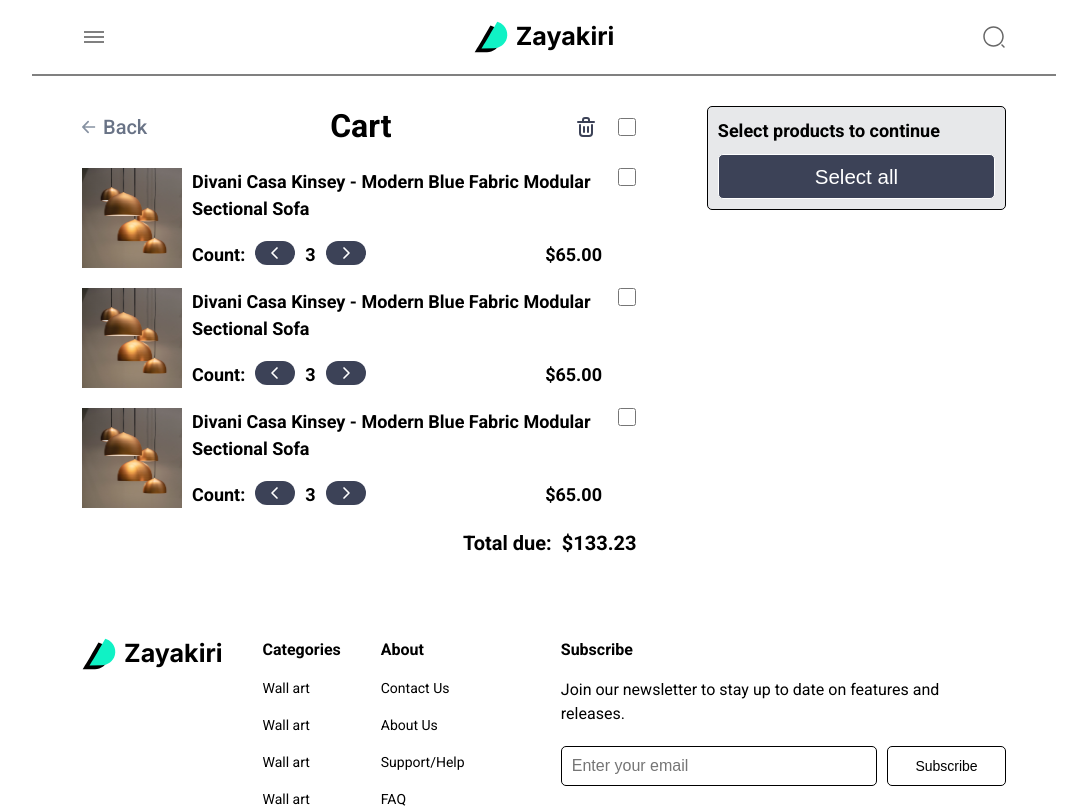
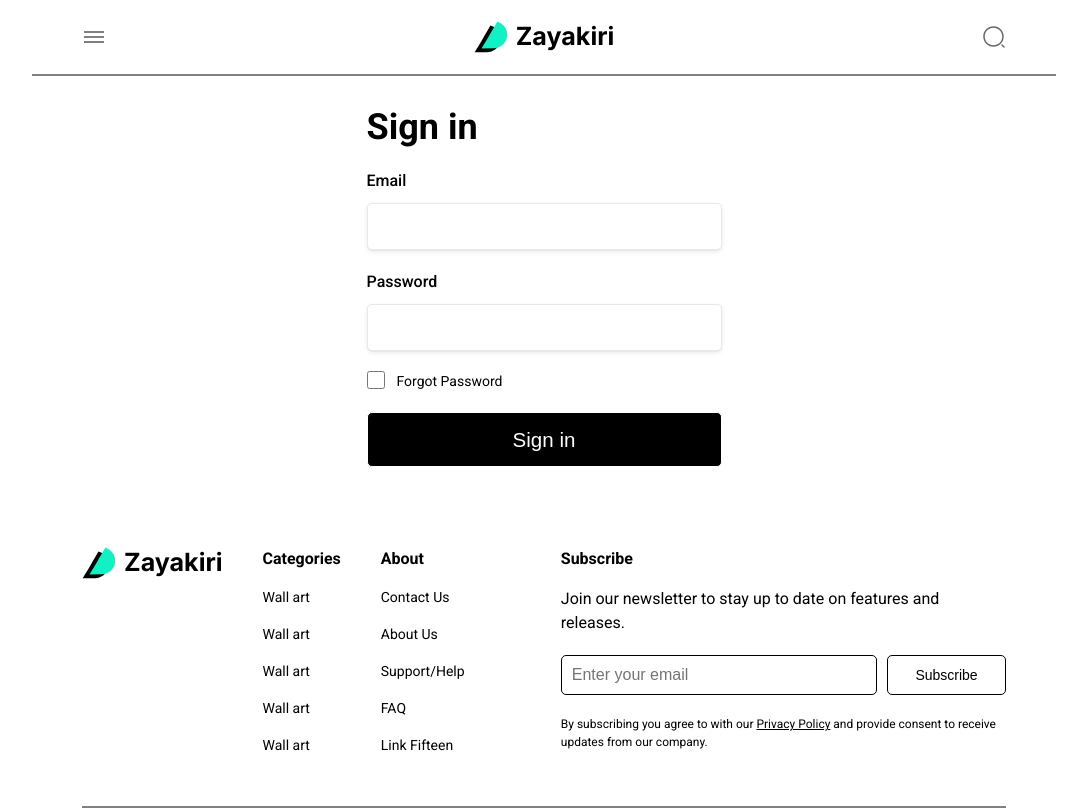
Before and after one commit to KirillZayats/Furniture-store, a React (Create React App) app: page / in a window 1280 px wide. Shown: the top 808 px of the page, without its empty margins (96-1183 px from the left). Built offline with nearby package versions, Linux system fonts and the light colour scheme.

Commit message:
add: page login

```diff
--- a/src/App.js
+++ b/src/App.js
@@ -12,6 +12,7 @@ import Pay from "./pages/Pay";
 import Details from "./pages/Details";
 import Account from "./pages/log/Account";
 import Cart from "./pages/Cart"
+import Login from "./pages/log/Login";
 export const App = () => {
   return (
     <Theme>
@@ -25,7 +26,8 @@ export const App = () => {
         {/* <Pay/> */}
         {/* <Details/> */}
         {/* <Account/> */}
-        <Cart/>
+        {/* <Cart/> */}
+        <Login/>
         <Footer />
       </BrowserRouter>
     </Theme>
--- a/src/components/Pay/FormPay.js
+++ b/src/components/Pay/FormPay.js
@@ -44,13 +44,13 @@ const FormPay = () => {
       <ContainerInputsStyle>
         <ContainerInputStyle>
           <LabelInputStyle>Email</LabelInputStyle>
-          <InputStyle />
+          <InputStyle type='email'/>
         </ContainerInputStyle>
         <ContainerInputStyle>
           <LabelInputStyle>Card details</LabelInputStyle>
           <ContainerSpecialInputsStyle>
             <ContainerInputNumberCardStyle>
-              <InputSpecialStyle placeholder="1234 1234 1234 1234" />
+              <InputSpecialStyle type="number" placeholder="1234 1234 1234 1234" />
               <ContainerImageCardStyle>
                 <ImageCardStyle src={IconVisa} />
                 <ImageCardStyle src={IconMaster} />
@@ -65,7 +65,7 @@ const FormPay = () => {
               </ContainerInputMonthCardStyle>
               <LineVerticalStyle />
               <ContainerInputCVCCardStyle>
-                <InputCVCSpecialStyle placeholder="CVC" />
+                <InputCVCSpecialStyle type="number" placeholder="CVC" />
                 <ImageCardBackStyle />
               </ContainerInputCVCCardStyle>
             </ContainerBackSpecialInputsStyle>
--- a/src/pages/log/Account.js
+++ b/src/pages/log/Account.js
@@ -26,6 +26,7 @@ const Account = () => {
       }
     }
 
+
   return (
     <MainStyle>
       <AccountStyle>
@@ -37,7 +38,9 @@ const Account = () => {
         </ContainerAvatarStyle>
         <ContainerInfoAccountStyle>
           <NameStyle>Name: Kirill</NameStyle>
+          <NameStyle>Nickname: zayakiri</NameStyle>
           <EmailStyle>Email: kirill.zayats.99@mail.ru</EmailStyle>
+
           <ButtonLogoutStyle>Logout</ButtonLogoutStyle>
         </ContainerInfoAccountStyle>
       </AccountStyle>
--- a/src/pages/log/Login.js
+++ b/src/pages/log/Login.js
@@ -0,0 +1,122 @@
+import React from "react";
+import { MainStyle } from "../../styled/Main/MainStyledComp";
+import { styled } from "styled-components";
+import { device, size } from "../../styled/Media/MediaQueryStyledComp";
+
+const LoginStyle = styled.div`
+  margin: 0 auto;
+  display: flex;
+  flex-direction: column;
+  @media ${device.mobileS} {
+    max-width: calc(${size.mobileS} - 20px);
+
+    gap: 20px;
+    padding: 30px 0;
+  }
+
+  @media ${device.mobileM} {
+    max-width: calc(${size.mobileM} - 20px);
+  }
+  @media ${device.desktop} {
+    padding: 55px 0;
+  }
+`;
+
+const ContainerInputStyle = styled.div`
+  width: 100%;
+  display: flex;
+  flex-direction: column;
+  gap: 10px;
+`;
+
+const LabelInputStyle = styled.span`
+  font-size: 16px;
+  font-style: normal;
+  font-weight: 500;
+  line-height: 150%;
+  color: ${({ theme }) => theme.colors.mainColor};
+`;
+const InputStyle = styled.input`
+  width: auto;
+  height: 25px;
+  border-radius: 5px;
+  border: 1px solid ${({ theme }) => theme.colors.lineTransitionPayColor};
+  box-shadow: 0px 1px 1px 0px rgba(0, 0, 0, 0.04),
+    0px 2px 5px 0px rgba(0, 0, 0, 0.08);
+  padding: 10px 13px;
+
+  color: ${({ theme }) => theme.colors.veryRearColor};
+  font-size: 15.995px;
+  font-style: normal;
+  font-weight: 500;
+  line-height: 150%;
+`;
+
+const TitleLoginStyle = styled.h3`
+  font-size: 36px;
+  font-style: normal;
+  font-weight: 700;
+  line-height: 120%;
+`;
+
+const ButtonLoginStyle = styled.button`
+  width: 100%;
+  height: 55px;
+  background: ${({ theme }) => theme.colors.mainColor};
+  color: ${({ theme }) => theme.colors.secondColor};
+
+  text-align: center;
+  font-size: 20.565px;
+  font-style: normal;
+  font-weight: 500;
+  line-height: 27.42px;
+
+  border: 1px solid ${({ theme }) => theme.colors.secondColor};
+  border-radius: 5px;
+
+  margin: 0px auto ;
+`;
+
+const CheckboxStyle = styled.input`
+  accent-color: ${({ theme }) => theme.colors.mainColor};
+`;
+const ContainerCheckboxStyle = styled.div`
+  display: flex;
+  flex-direction: row;
+  gap: 12px;
+`;
+
+const TextCheckboxStyle = styled.p`
+  font-size: 14px;
+  font-style: normal;
+  font-weight: 400;
+  line-height: 150%;
+`;
+
+const Login = () => {
+  return (
+    <MainStyle>
+      <LoginStyle>
+        <TitleLoginStyle>Sign in</TitleLoginStyle>
+        <ContainerInputStyle>
+          <LabelInputStyle>Email</LabelInputStyle>
+          <InputStyle type="email" />
+        </ContainerInputStyle>
+        <ContainerInputStyle>
+          <LabelInputStyle>Password</LabelInputStyle>
+          <InputStyle type="password" />
+        </ContainerInputStyle>
+        {/* <InputNicknameOrEmailStyle type='text' placeholder=''/>
+        <InputPasswordStyle type='password'/> */}
+        <ContainerCheckboxStyle>
+          <CheckboxStyle type="checkbox" />
+          <TextCheckboxStyle>Forgot Password</TextCheckboxStyle>
+        </ContainerCheckboxStyle>
+
+        <ButtonLoginStyle>Sign in</ButtonLoginStyle>
+      </LoginStyle>
+    </MainStyle>
+  );
+};
+
+export default Login;
--- a/src/styled/Main/ContactsStyledComp.js
+++ b/src/styled/Main/ContactsStyledComp.js
@@ -150,7 +150,6 @@ const TextCheckboxStyle = styled.p`
 
 const CheckboxStyle = styled.input`
   accent-color: ${({ theme }) => theme.colors.mainColor};
-
 `;
 
 export {
```
